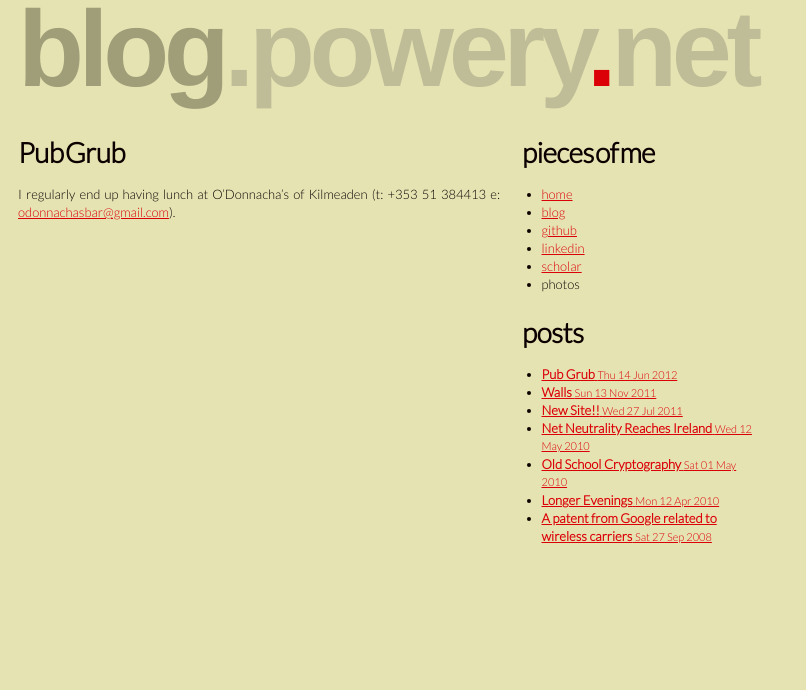
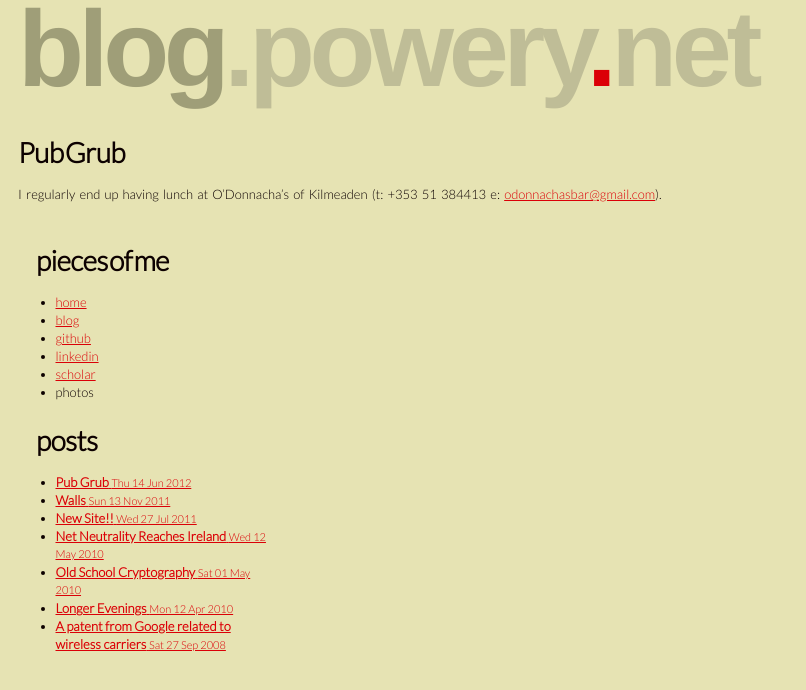
Before and after one commit to epower/epower.github.com, a Jekyll site: the page built from index.html, in a window 1280 px wide. Shown: the top 690 px of the page, without its empty margins (0-806 px from the left). Built offline with Jekyll 4.4.1, drawn with Linux system fonts in a browser that asks for light colours; Markdown is read by kramdown in place of the engine named in the settings.

Commit message:
trying a new layout

```diff
--- a/_layouts/base.html
+++ b/_layouts/base.html
@@ -13,10 +13,10 @@
                  <h1><span id="blog">blog</span>.powery<span id="dot">.</span>net </h1>
             </header>
             <article class="width3">
-                <section id="stuff" class="column width2 first">
+                <section id="stuff" class="column width3 first">
                     {{ content }}
                 </section>
-                <aside id="other-stuff" class="column width1">
+                <section id="other-stuff" class="column width1">
                     <h2>pieces of me</h2>
 			<ul>
 				<li><a href="http://www.powery.net">home</a></li>
@@ -34,7 +34,7 @@
                             {% endfor %}
                         </ul>
 
-                </aside>
+                </section>
             </article>
         </div>
     </body>
```
